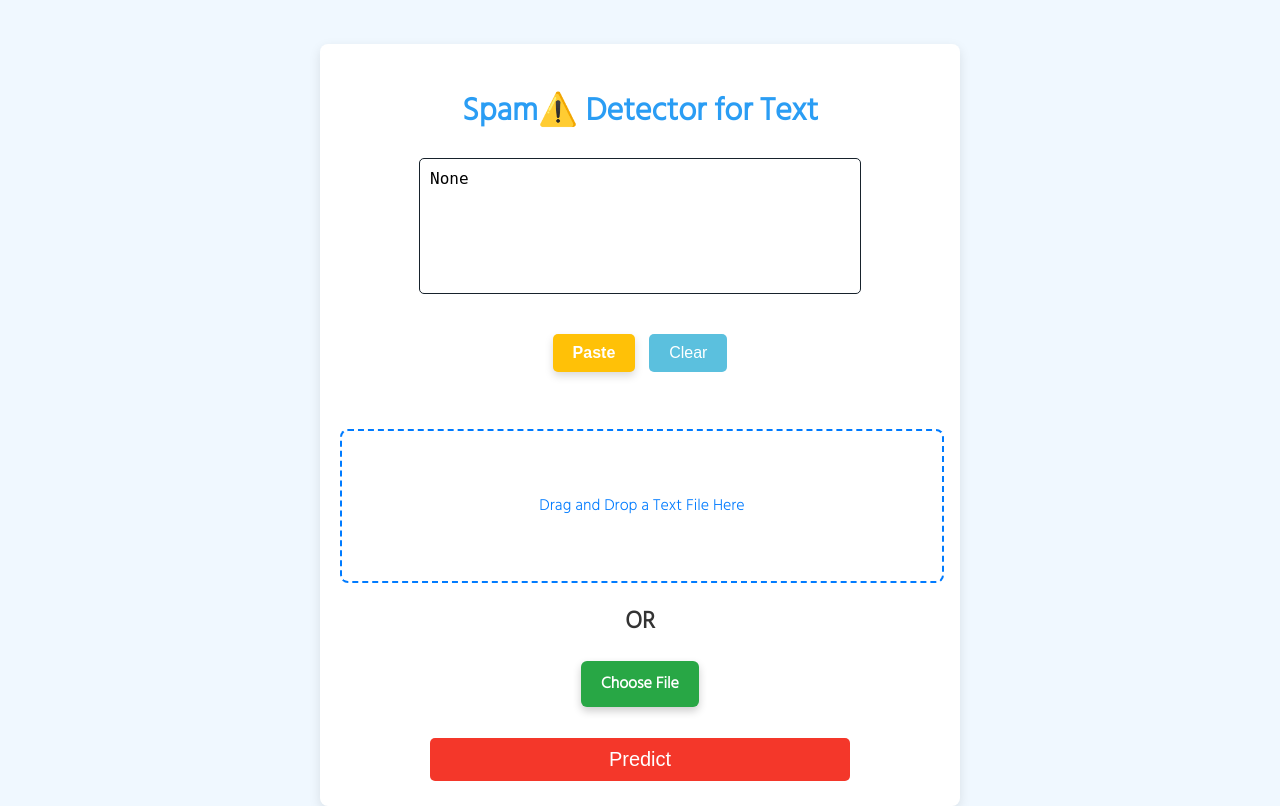
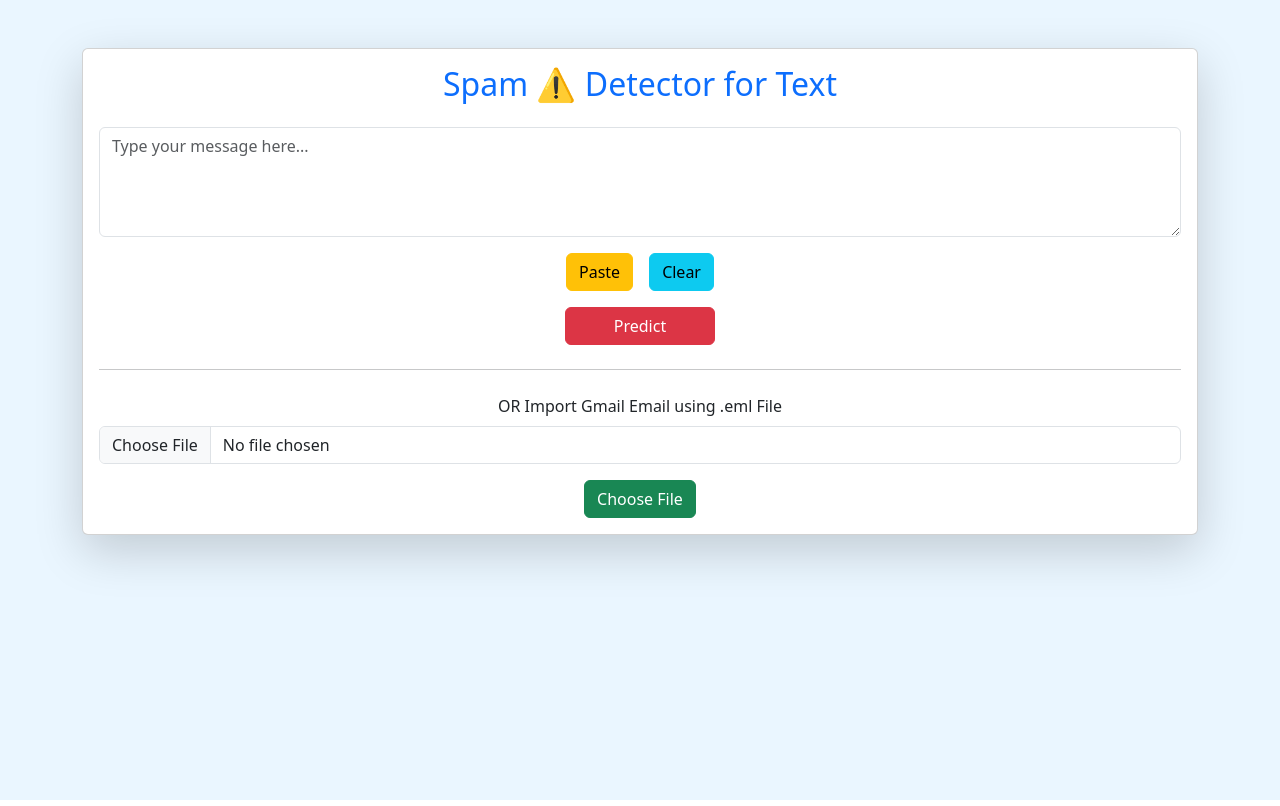
Before and after one commit to Tamil1701/spam-det, a Flask app: page / in a window 1280 px wide. Run offline with Flask 2, Linux system fonts and the light colour scheme; parts of the project's set-up code (start-up, migrations or seed data) failed here and were passed over.

Commit message:
added some additional styles

```diff
--- a/App.py
+++ b/App.py
@@ -1,51 +1,33 @@
-from flask import Flask, render_template, request, redirect, url_for, flash, make_response
-import pandas as pd
-from sklearn.feature_extraction.text import CountVectorizer
-from sklearn.naive_bayes import MultinomialNB
+from flask import Flask, render_template, request, redirect, url_for, flash
+import joblib
 import os
-import numpy as np
+import email
+from email.header import decode_header
+import imaplib
+from werkzeug.utils import secure_filename
 from flask_cors import CORS
 
 app = Flask(__name__)
-app.secret_key = '123989'  # Set a secret key for session management
+app.secret_key = '123989'
 CORS(app, supports_credentials=True)
 
-# Initialize global variables for the model and vectorizer
-clf = None
-cv = None
+# Pretrained model and vectorizer paths
+MODEL_PATH = "spam_model.pkl"
+VECTORIZER_PATH = "count_vectorizer.pkl"
 
-def load_and_train_model():
-    global clf, cv
-    try:
-        # Load data from CSV
-        df = pd.read_csv("spam.csv", encoding="latin-1")
-        df.drop(['Unnamed: 2', 'Unnamed: 3', 'Unnamed: 4'], axis=1, inplace=True)
+clf = joblib.load(MODEL_PATH)
+cv = joblib.load(VECTORIZER_PATH)
 
-        # Handle NaN values
-        df = df.dropna(subset=['message', 'class'])  # Drop rows where message or class is NaN
+UPLOAD_FOLDER = 'uploads'
+os.makedirs(UPLOAD_FOLDER, exist_ok=True)
+app.config['UPLOAD_FOLDER'] = UPLOAD_FOLDER
 
-        # Features and Labels
-        df['label'] = df['class'].map({'ham': 0, 'spam': 1})
-        X = df['message']
-        y = df['label']
-
-        if X.empty or y.empty:
-            raise ValueError("The training data is empty after cleaning.")
-
-        # Extract Features with CountVectorizer
-        cv = CountVectorizer()
-        X = cv.fit_transform(X)  # Fit the Data
-
-        # Naive Bayes Classifier
-        clf = MultinomialNB()
-        clf.fit(X, y)  # Train with all data
-        print(f"Model trained with {len(df)} entries.")
-    except Exception as e:
-        print(f"Error loading or training model: {e}")
+# Gmail credentials
+EMAIL = "your.email@gmail.com"
+APP_PASSWORD = "your_app_password"
 
 @app.after_request
 def add_csp(response):
-    # This allows any origin to embed your site in an iframe
     response.headers['Content-Security-Policy'] = "frame-ancestors *"
     return response
 
@@ -55,41 +37,41 @@
 
 @app.route('/predict', methods=['POST'])
 def predict():
-    global clf, cv
-    if clf is None or cv is None:  # Load and train model if not loaded
-        load_and_train_model()
+    message = request.form.get('message', '').strip()
+    if message:
+        vect = cv.transform([message])
+        prediction = clf.predict(vect)[0]
+        label = "Spam" if prediction == 1 else "Not Spam"
+        return render_template('index.html', prediction=label, message=message)
+    flash('Please enter a message to classify.', 'error')
+    return redirect(url_for('home'))
 
-    if request.method == 'POST':
-        message = request.form['message']
-        if message:
-            data = [message]
-            vect = cv.transform(data).toarray()
-            my_prediction = clf.predict(vect)
-            prediction_text = '1' if my_prediction[0] == 1 else '0'
-            print(f"Prediction for '{message}': {prediction_text}")
-            return render_template('index.html', prediction=my_prediction , mess=data)
-        else:
-            flash('Please enter a message to classify.', 'error')
-            return redirect(url_for('home'))
-
-@app.route('/add_data', methods=['GET', 'POST'])
-def add_data():
-    if request.method == 'POST':
-        message = request.form['message']
-        label = request.form['label']
-        new_data = {'class': label, 'message': message}
-
-        # Append the new data to the CSV file
-        df = pd.DataFrame([new_data])
-        df.to_csv("spam.csv", mode='a', header=not os.path.isfile("spam.csv"), index=False)
-
-        # Retrain the model with the new data
-        load_and_train_model()
-
-        flash('New data added successfully and model retrained.', 'success')
+@app.route('/upload_eml', methods=['POST'])
+def upload_eml():
+    file = request.files.get('eml_file')
+    if not file or file.filename == '':
+        flash('No selected file.', 'error')
         return redirect(url_for('home'))
 
-    return render_template('add_data.html')
+    filepath = os.path.join(app.config['UPLOAD_FOLDER'], secure_filename(file.filename))
+    file.save(filepath)
+
+    with open(filepath, 'rb') as f:
+        msg = email.message_from_binary_file(f)
+
+    body = ""
+    if msg.is_multipart():
+        for part in msg.walk():
+            if part.get_content_type() == "text/plain" and "attachment" not in str(part.get("Content-Disposition")):
+                body = part.get_payload(decode=True).decode(errors="ignore")
+                break
+    else:
+        body = msg.get_payload(decode=True).decode(errors="ignore")
+
+    vect = cv.transform([body])
+    prediction = clf.predict(vect)[0]
+    label = "Spam" if prediction == 1 else "Not Spam"
+    return render_template('index.html', prediction=label, message=body.strip())
 
 if __name__ == '__main__':
     app.run(debug=True)
--- a/templates/index.html
+++ b/templates/index.html
@@ -1,181 +1,100 @@
 <!DOCTYPE html>
-<html>
+<html lang="en">
 <head>
-  <meta charset="UTF-8">
-  <title>Spam Detection System</title>
-  <link href='https://fonts.googleapis.com/css?family=Pacifico' rel='stylesheet' type='text/css'>
-  <link href='https://fonts.googleapis.com/css?family=Arimo' rel='stylesheet' type='text/css'>
-  <link href='https://fonts.googleapis.com/css?family=Hind:300' rel='stylesheet' type='text/css'>
-  <link href='https://fonts.googleapis.com/css?family=Open+Sans+Condensed:300' rel='stylesheet' type='text/css'>
-  <link rel="stylesheet" href="{{ url_for('static', filename='style.css') }}">
+    <meta charset="UTF-8">
+    <title>Spam ⚠️ Detector for Text</title>
+    <link href="https://cdn.jsdelivr.net/npm/bootstrap@5.3.0/dist/css/bootstrap.min.css" rel="stylesheet">
+    <style>
+        body {
+            background-color: #eaf6ff;
+        }
+        .highlight {
+            background-color: #fff3cd;
+        }
+        .success-box {
+            background-color: #d4edda;
+            border-color: #c3e6cb;
+            color: #155724;
+        }
+        .danger-box {
+            background-color: #f8d7da;
+            border-color: #f5c6cb;
+            color: #721c24;
+        }
+        .popup {
+            position: fixed;
+            top: 20px;
+            right: 20px;
+            z-index: 1050;
+            display: none;
+        }
+    </style>
+</head>
+<body>
+<div class="container py-5">
+    <div class="card shadow-lg">
+        <div class="card-body">
+            <h2 class="text-center text-primary mb-4">Spam ⚠️ Detector for Text</h2>
 
-</head>
+            <form method="POST" action="{{ url_for('predict') }}">
+                <div class="mb-3">
+                    <textarea name="message" rows="4" class="form-control" placeholder="Type your message here..." required>{{ message if message else '' }}</textarea>
+                </div>
+                <div class="d-flex justify-content-center gap-3 mb-3">
+                    <button type="button" class="btn btn-warning" onclick="pasteText()">Paste</button>
+                    <button type="button" class="btn btn-info" onclick="clearText()">Clear</button>
+                </div>
+                <div class="text-center">
+                    <button type="submit" class="btn btn-danger px-5">Predict</button>
+                </div>
+            </form>
 
-<body>
+            <hr class="my-4">
 
-<!-- Navigation Bar -->
+            <form method="POST" action="{{ url_for('upload_eml') }}" enctype="multipart/form-data">
+                <div class="text-center">
+                    <label class="form-label">OR Import Gmail Email using .eml File</label>
+                    <input type="file" name="eml_file" accept=".eml" class="form-control mb-3">
+                    <button type="submit" class="btn btn-success">Choose File</button>
+                </div>
+            </form>
 
+            {% if prediction %}
+                <div class="mt-4 p-3 border rounded {% if prediction == 'Spam' %}danger-box{% else %}success-box{% endif %}">
+                    <h5>Prediction Result:</h5>
+                    <strong>{{ prediction }}</strong>
+                    {% if message %}
+                        <pre class="mt-2 bg-light p-2 border rounded">{{ message }}</pre>
+                    {% endif %}
+                </div>
+                <script>
+                    window.onload = function() {
+                        const result = '{{ prediction }}';
+                        const popup = document.createElement('div');
+                        popup.className = 'alert alert-' + (result === 'Spam' ? 'danger' : 'success') + ' popup';
+                        popup.textContent = 'Prediction: ' + result;
+                        document.body.appendChild(popup);
+                        popup.style.display = 'block';
+                        setTimeout(() => popup.style.display = 'none', 4000);
+                    };
+                </script>
+            {% endif %}
 
-
-<!-- Modal Structure -->
-<div id="myMessageModal" class="my-modal my-hidden">
-    <div class="my-modal-content">
-        {% if prediction == 1 %}
-            <h2 style="color:red;">Looking Spam⚠️, Be safe</h2>
-        {% elif prediction == 0 %}
-            <h2 style="color:green;"><b>Not a Spam💚</b></h2>
-        {% endif %}
-        <p id="result_message" style="color:black ;"></p>
-        <button id="myCloseMessageBtn">Close</button>
-        <button id="train_button">Train with this message</button>
+        </div>
     </div>
 </div>
 
-<div class="login">
-    <h1>Spam⚠️ Detector for Text</h1>
-
-    <form action="{{ url_for('predict') }}" method="POST" enctype="multipart/form-data">
-        <div class="textarea-container">
-            <!-- Retain text in the textarea using server-side variable -->
-            <textarea id="message" name="message" rows="6" cols="50" required="required">{{ request.form.get('message') }}</textarea>
-
-        </div>
-        <br>
-        <div class="button-div">
-            <button type="button" class="paste-button" onclick="pasteFromClipboard()">Paste</button>
-            <button type="button" onclick="clearText()" class="btn btn-secondary">Clear</button>
-        </div>
-        <br><br>
-
-        <!-- File Upload Section -->
-
-        <div class="drag-drop">
-            <p>Drag and Drop a Text File Here</p>
-        </div>
-
-        <div>
-            <h2>OR</h2>
-        </div>
-        <input type="file" id="fileInput" accept=".txt" onchange="handleFileUpload(this)" />
-        <label for="fileInput">Choose File</label>
-
-        <!-- <button type="button" onclick="loadEmailContent()" class="btn btn-secondary">Import from Gmail</button> -->
-
-
-        <br><br>
-        <button type="submit" class="btn btn-primary btn-block btn-large prediction-btn">Predict</button>
-        <div id="modalOverlay" onclick="closeModal()" style="display: none;"></div>
-        <div id="resultModal" style="display: none;">
-            <h2 id="resultMessage"></h2>
-            <button onclick="closeModal()">Close</button>
-        </div>
-    </form>
-
-</div>
-
 <script>
-    let trimmedMessage = "";
-
-
-
-    function handleFileUpload(fileInput) {
-        const file = fileInput.files[0];
-        const messageBox = document.getElementById('message');
-
-        // Check file size (4 MB limit)
-        if (file.size > 4 * 1024 * 1024) {
-            alert("File size exceeds 4 MB. Please upload a smaller file.");
-            return;
-        }
-
-        const reader = new FileReader();
-        reader.onload = function(e) {
-            messageBox.value = e.target.result; // Automatically paste text into the textarea
-        };
-        reader.readAsText(file);
-    }
-
-    function pasteFromClipboard() {
-        navigator.clipboard.readText()
-            .then(text => {
-                document.getElementById('message').value = text; // Paste clipboard text into textarea
-            })
-            .catch(err => {
-                console.error('Failed to read clipboard contents: ', err);
-            });
+    function pasteText() {
+        navigator.clipboard.readText().then(text => {
+            document.querySelector('textarea[name="message"]').value = text;
+        });
     }
 
     function clearText() {
-        document.getElementById('message').value = '';
+        document.querySelector('textarea[name="message"]').value = '';
     }
-
-    function showMessage() {
-        const resultMessage = document.getElementById("result_message");
-        const messageText = "{{mess}}";
-        trimmedMessage = messageText.substring(6, messageText.length - 6);
-
-        if (trimmedMessage.length > 200) {
-            const trimmedMessage2 = trimmedMessage.substring(0, 200) + "..."; // Add "..." if it exceeds 200 characters
-            resultMessage.textContent = `${trimmedMessage2}`;
-          }
-        else{
-          resultMessage.textContent = `${trimmedMessage}`;
-        }
-        document.getElementById('myMessageModal').style.display = 'flex'; // Show the modal
-        document.getElementById('myMessageModal').classList.remove('my-hidden');
-    }
-
-    document.getElementById('myCloseMessageBtn').addEventListener('click', function() {
-        // Reset the page
-        window.location.href = "/";
-    });
-
-    var predictionExists = "{{prediction}}";
-    console.log("Prediction exists: ", predictionExists);
-    // Automatically show the message if prediction exists
-    window.onload = function() {
-        if (predictionExists) {
-            showMessage();
-        }
-    };
-
-    document.getElementById("train_button").onclick = function() {
-        // Store the trimmed message in session storage and redirect to add data page
-        sessionStorage.setItem("trainMessage", trimmedMessage);
-        window.location.href = "{{ url_for('add_data') }}";
-    };
-
-    const dragDropArea = document.querySelector(".drag-drop");
-const messageTextarea = document.getElementById("message");
-
-dragDropArea.addEventListener("dragover", (event) => {
-    event.preventDefault();
-    dragDropArea.classList.add("dragging");
-});
-
-dragDropArea.addEventListener("dragleave", () => {
-    dragDropArea.classList.remove("dragging");
-});
-
-dragDropArea.addEventListener("drop", (event) => {
-    event.preventDefault();
-    dragDropArea.classList.remove("dragging");
-
-    const file = event.dataTransfer.files[0];
-    if (file && file.type === "text/plain") {
-        const reader = new FileReader();
-        reader.onload = () => {
-            messageTextarea.value = reader.result;
-        };
-        reader.readAsText(file);
-    } else {
-        alert("Please drop a valid text file.");
-    }
-});
-
-
-
-
 </script>
+<script src="https://cdn.jsdelivr.net/npm/bootstrap@5.3.0/dist/js/bootstrap.bundle.min.js"></script>
 </body>
 </html>
```
Also changed, not shown: templates/gmail_emails.html (added, +56 -0 lines), train_model.py (added, +43 -0 lines), 4 other files.
